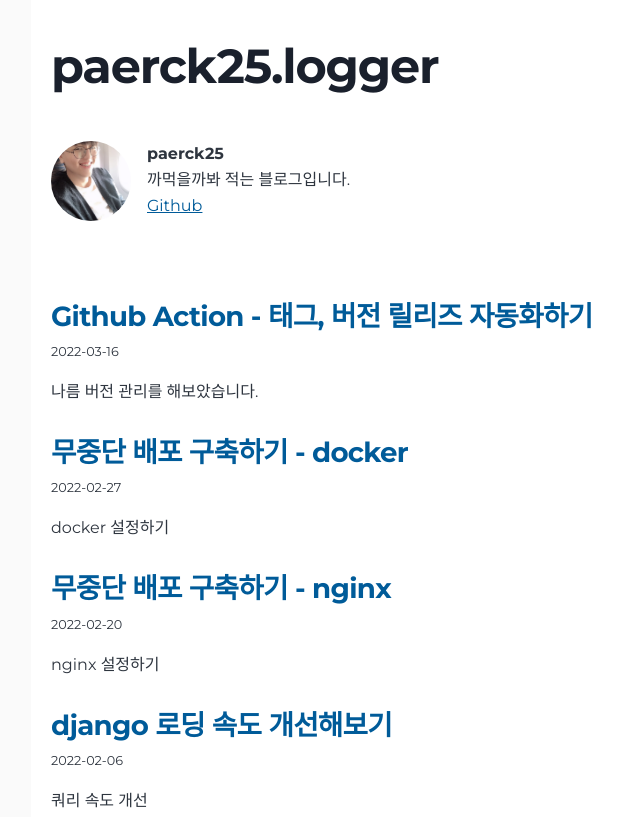
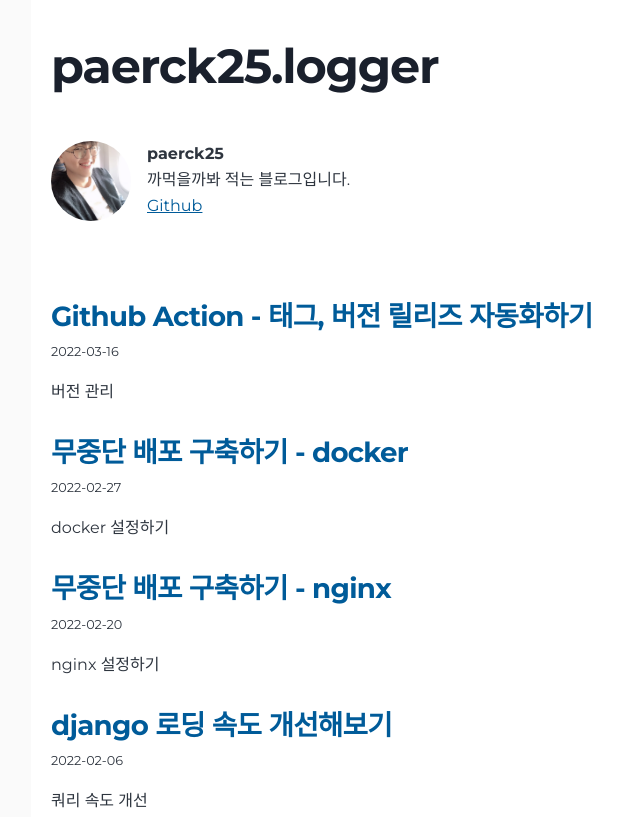
Before and after one commit to paerck25/old-blog, a Gatsby site: page / in a window 1280 px wide. Shown: the top 817 px of the page, without its empty margins (225-865 px from the left). Built offline with nearby package versions, Linux system fonts and the light colour scheme; Gatsby itself is replaced by a stand-in of ours.

Commit message:
fix:post-5

```diff
--- a/content/blog/post-5/index.md
+++ b/content/blog/post-5/index.md
@@ -1,7 +1,7 @@
 ---
 title: Github Action - 태그, 버전 릴리즈 자동화하기
 date: "2022-03-16T23:00"
-description: "나름 버전 관리를 해보았습니다."
+description: "버전 관리"
 ---
 
 안녕하세요.<br>
```
